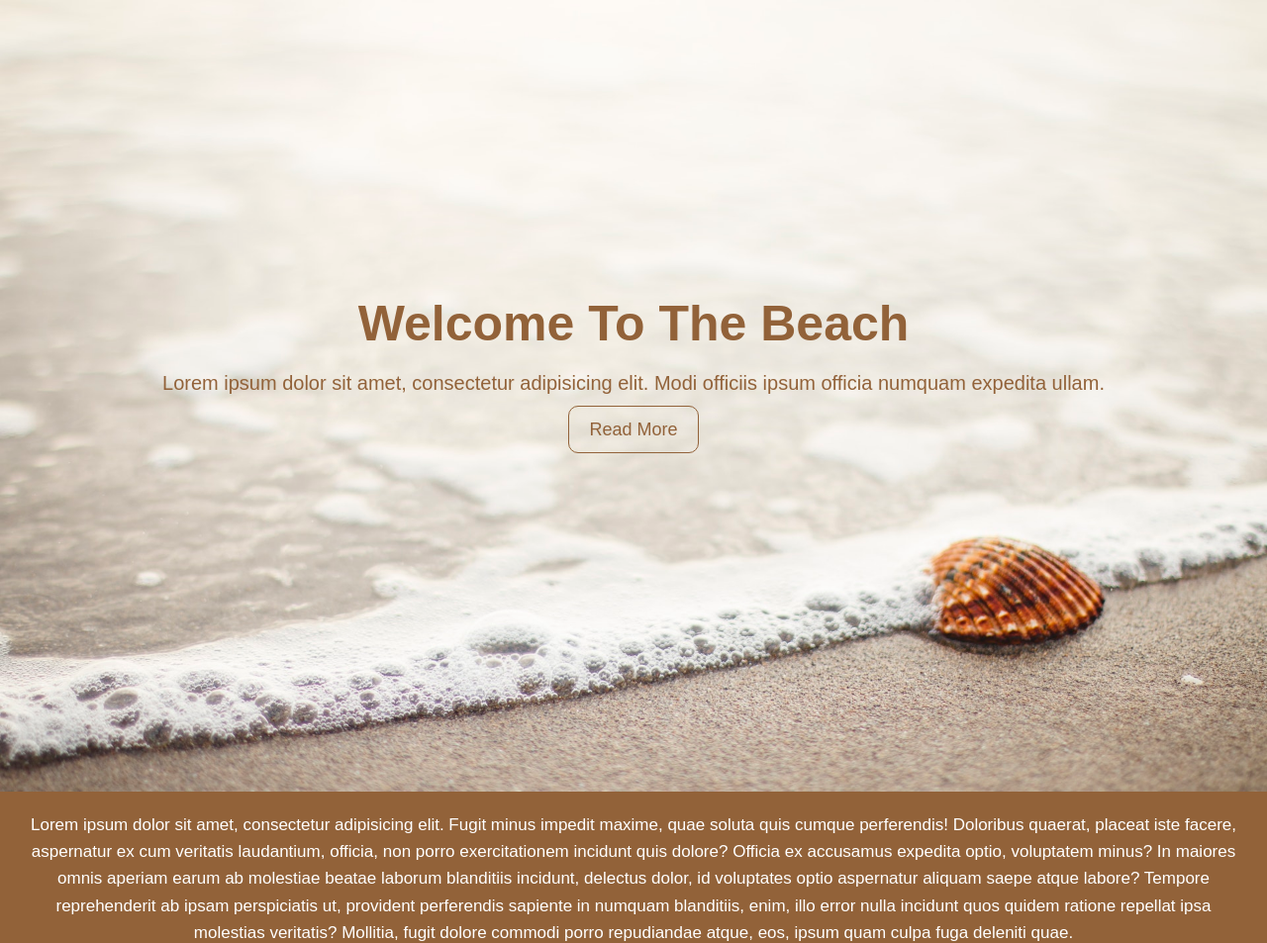
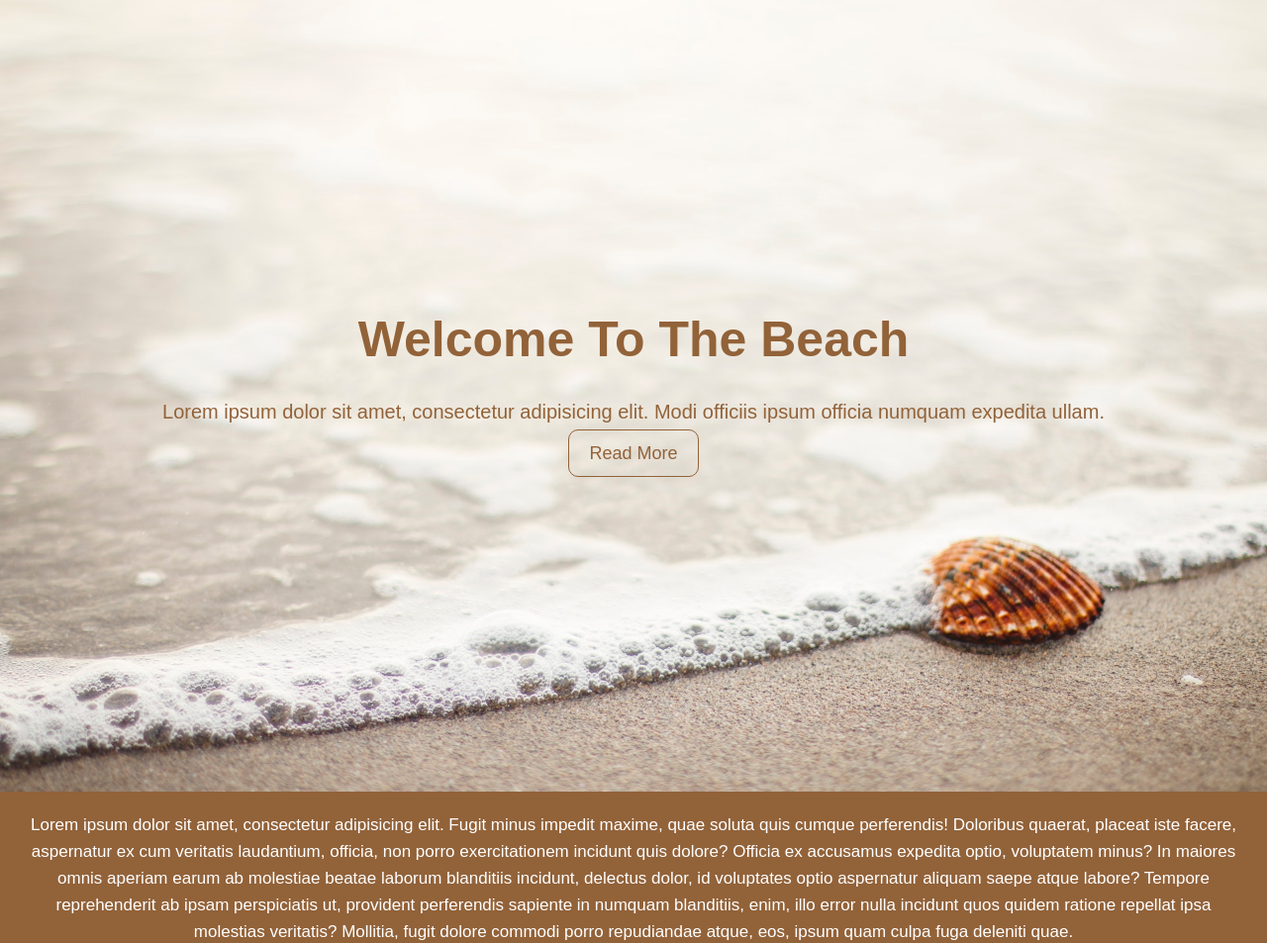
Before and after one commit to ArtemKezlua/practical_html, a plain HTML site: page index.html in a window 1280 px wide. Shown: the top 953 px of the page at 99% size. Drawn offline with Linux system fonts and the light colour scheme.

Commit message:
final version

```diff
--- a/assets/css/style.css
+++ b/assets/css/style.css
@@ -1,20 +1,22 @@
 body {
   font-family: Arial, "Helvetica Neue", Helvetica, sans-serif;
   font-size: 17px;
-  line-height: 27.2px;
   color: #926239;
   margin: 0;
 }
 
-h1 {
+.h1_text_size {
   font-size: 50px;
+  overflow: hidden;
+  white-space: nowrap;
+  text-overflow: ellipsis;
 }
 
-.p {
+.p_text_size {
   font-size: 20px;
 }
 
-.div {
+.div_background_img {
   text-align: center;
   padding: 35vh 0 0 0;
   width: 100%;
@@ -51,13 +53,15 @@ h1 {
 .text_center {
   padding: 20px;
   text-align: center;
+  line-height: 27px;
 }
 
 .blocks {
   display: -webkit-box;
-  width: 33.333%;
+  width: calc(100%/3);
 }
 
 .blocks > div {
   padding: 20px;
+  line-height: 27px;
 }
--- a/index.html
+++ b/index.html
@@ -4,13 +4,13 @@
     <meta charset="UTF-8" />
     <meta http-equiv="X-UA-Compatible" content="IE=edge" />
     <meta name="viewport" content="width=device-width, initial-scale=1.0" />
-    <title>Practic</title>
+    <title>Practical</title>
     <link rel="stylesheet" href="./assets/css/style.css" />
   </head>
   <body>
-    <div class="div">
-      <h1>Welcome To The Beach</h1>
-      <p class="p">
+    <div class="div_background_img">
+      <h1 class="h1_text_size">Welcome To The Beach</h1>
+      <p class="p_text_size">
         Lorem ipsum dolor sit amet, consectetur adipisicing elit. Modi officiis
         ipsum officia numquam expedita ullam.
       </p>
```
Also changed, not shown: 1 other file.
